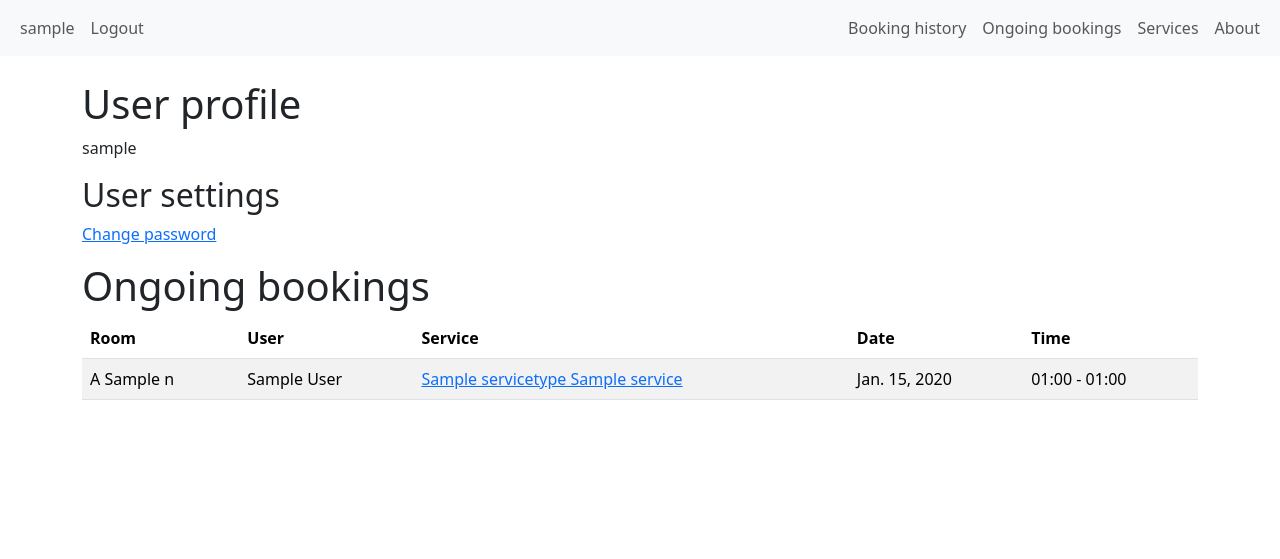
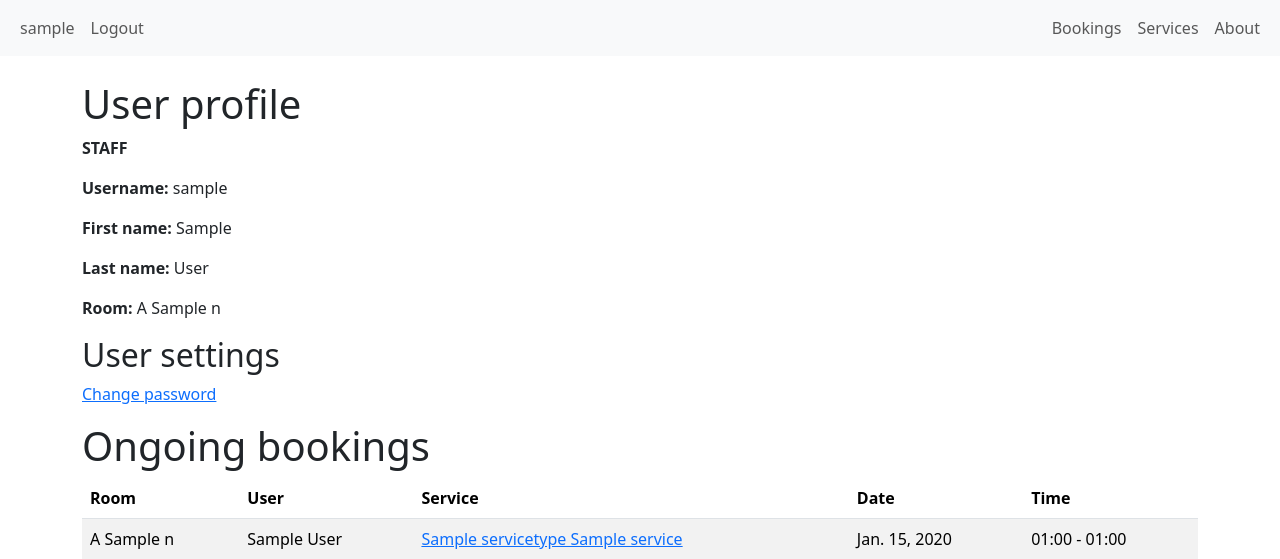
Before and after one commit to imsiriuse/ISpodoli, a Django app: page /accounts/profile/ in a window 1280 px wide. Shown: the top 559 px of the page. Run offline with Django 4.2, Linux system fonts and the light colour scheme; a user stored in the database is signed in; tables that the repository leaves empty hold one stand-in row (values such as "Sample post"); some libraries are stand-ins or nearby versions.

Commit message:
added moderators

```diff
--- a/podres/templates/base.html
+++ b/podres/templates/base.html
@@ -30,12 +30,9 @@
         {% endif %}
       </ul>
       <ul class="navbar-nav ms-auto mb-2 mb-lg-0">
-        <li class="nav-item">
-          <a class="nav-link" href="{% url 'booking_history' %}">Booking history</a>
-        </li>
-        <li class="nav-item">
-          <a class="nav-link" href="{% url 'booking_list' %}">Ongoing bookings</a>
-        </li>
+        {% if user.is_staff %}
+          <li class="nav-item"><a class="nav-link" href="{% url 'booking_list' %}">Bookings</a></li>
+        {% endif %}
         <li class="nav-item">
           <a class="nav-link" href="{% url 'service_list' %}">Services</a>
         </li>
--- a/podres/templates/booking_list.html
+++ b/podres/templates/booking_list.html
@@ -9,4 +9,5 @@
 {% block content %}
 {% include 'widgets/bookings.html' with bookings=ongoing title="Ongoing bookings" %}
 {% include 'widgets/bookings.html' with bookings=pending title="Pending bookings" %}
+{% include 'widgets/bookings.html' with bookings=bookings title="Booking history" %}
 {% endblock %}
--- a/podres/templates/profile.html
+++ b/podres/templates/profile.html
@@ -7,7 +7,15 @@
 
 {% block content %}
 <h1>User profile</h1>
-<p>{{ user }}</p>
+{% if user.is_staff %}
+  <p><b>STAFF</b></p>
+{% endif %}
+
+<p><b>Username:</b> {{ user }}</p>
+<p><b>First name:</b> {{ user.first_name }}</p>
+<p><b>Last name:</b> {{ user.last_name }}</p>
+<p><b>Room:</b> {{ user.booker.room }}</p>
+
 <h2>User settings</h2>
 <p><a href="{% url 'password_change' %}">Change password</a></p>
 
--- a/podres/urls.py
+++ b/podres/urls.py
@@ -4,7 +4,6 @@ from podres.views.servicedetail import ServiceDetailView
 from podres.views.createbooking import CreateBookingView
 from podres.views.deletebooking import DeleteBookingView
 from podres.views.bookinglist import BookingListView
-from podres.views.bookinghistory import BookingHistoryView
 from podres.views.profile import ProfileView
 from django.conf import settings
 from django.conf.urls.static import static
@@ -18,7 +17,6 @@ urlpatterns = [
     path('service/<int:pk>/', ServiceDetailView.as_view(), name='service_detail'),
     path('deletebooking/<int:pk>/', DeleteBookingView.as_view(), name='delete_booking'),
     path('createbooking/<int:serviceid>/<int:day>/<int:month>/<int:year>/<int:hour>', CreateBookingView.as_view(), name='create_booking'),
-    path('booking_history/', BookingHistoryView.as_view(), name='booking_history'),
 ]
 
 if settings.DEBUG:
--- a/podres/views/deletebooking.py
+++ b/podres/views/deletebooking.py
@@ -11,9 +11,7 @@ class DeleteBookingView(LoginRequiredMixin, View):
     def get(self, request, pk):
         booking = Booking.objects.get(id=pk)
 
-        if booking.booker.user != request.user:
-            return redirect(request.META.get('HTTP_REFERER'))
-
-        booking.delete()
+        if booking.booker.user == request.user or request.user.is_staff:
+            booking.delete()
 
         return redirect(request.META.get('HTTP_REFERER'))
--- a/podres/views/servicedetail.py
+++ b/podres/views/servicedetail.py
@@ -4,8 +4,6 @@ from podres.models import Service, Booking
 from datetime import date, datetime
 from podres.plugins.bookingcalendar import BookingCalendar
 from django.contrib.auth.mixins import LoginRequiredMixin
-from django.contrib import messages
-
 
 class ServiceDetailView(LoginRequiredMixin, View):
     login_url = '/accounts/login/'
--- a/podres/views/views.py
+++ b/podres/views/views.py
@@ -8,5 +8,5 @@ def service_list(request):
     return render(request, 'service_list.html', {'services': services, 'media_url': settings.MEDIA_URL})
 
 def about(request):
-    service_types = ServiceType.objects.all()
+    service_types = ServiceType.objects.filter(is_available=True)
     return render(request, 'about.html', {'service_types': service_types})
```
Also changed, not shown: podres/templates/booking_history.html (deleted, +0 -11 lines), podres/templates/service_detail.html (+1 -29 lines), podres/templates/widgets/timetable.html (added, +33 -0 lines), podres/views/bookinghistory.py (deleted, +0 -22 lines), podres/views/bookinglist.py (+11 -1 lines).
